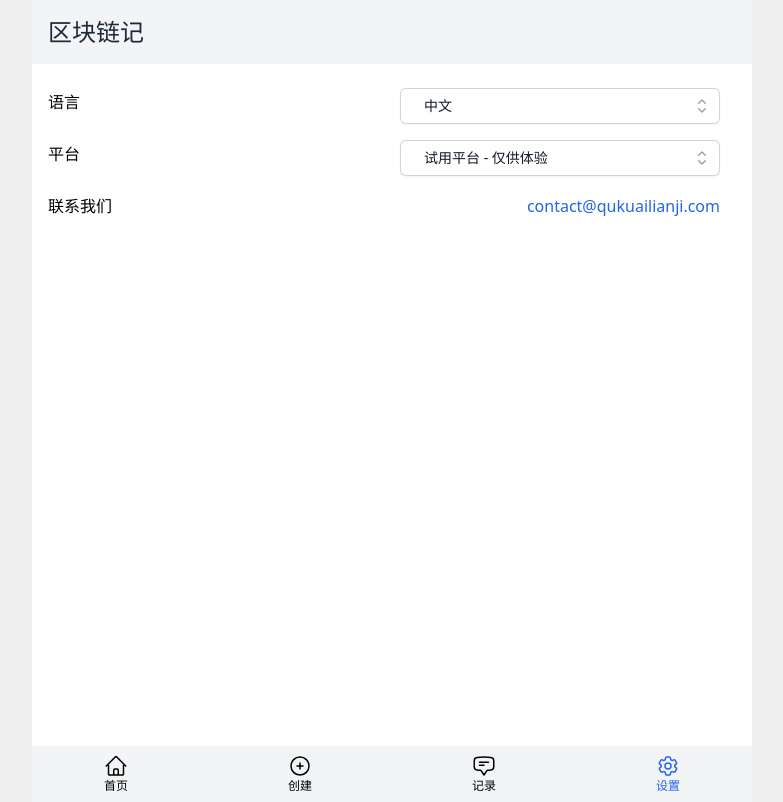
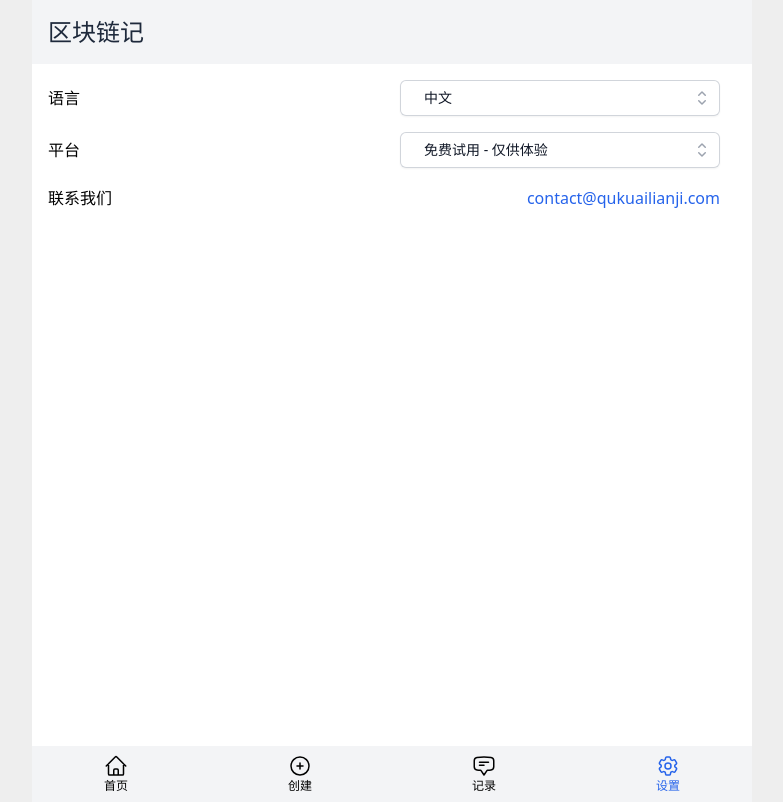
Before and after one commit to 0x74616e67/recordonchain-interface, a Next.js app: page /setting in a window 1280 px wide. Shown: the whole page, without its empty margins (248-1031 px from the left). Built offline with nearby package versions, Linux system fonts and the light colour scheme.

Commit message:
update locale and some style

```diff
--- a/src/components/Select/index.js
+++ b/src/components/Select/index.js
@@ -14,8 +14,8 @@
 }) {
   return (
     <Listbox value={value} onChange={onChange}>
-      <div className="relative mt-2 sm:max-w-xs">
-        <ListboxButton className="relative w-full cursor-default rounded-md bg-white py-1.5 pl-3 pr-10 text-left text-gray-900 shadow-sm ring-1 ring-inset ring-gray-300 focus:outline-none focus:ring-2 focus:ring-blue-500 sm:text-sm sm:leading-6">
+      <div className="relative sm:max-w-xs">
+        <ListboxButton className="relative w-full cursor-default rounded-md bg-white py-1.5 pl-3 pr-10 text-left text-gray-900 shadow-sm ring-1 ring-inset ring-gray-300 focus:outline-none focus:ring-2 focus:ring-blue-600 sm:text-sm sm:leading-6">
           <span className="ml-3 block truncate">{value.label}</span>
           <span className="pointer-events-none absolute inset-y-0 right-0 ml-3 flex items-center pr-2">
             <ChevronUpDownIcon
--- a/src/locales/en.js
+++ b/src/locales/en.js
@@ -120,9 +120,9 @@
     },
     chain: {
       label: "Select a recording platform",
-      conflux: "Chinese platform",
-      ethereum: "International platform",
-      freetrail: "Trial platform - for experience only",
+      conflux: "Conflux - Chinese platform",
+      ethereum: "Ethereum - International platform",
+      freetrail: "Free Trial Offer - For experience only",
     },
     code: {
       label: "Enter confirmation code",
--- a/src/locales/zh.js
+++ b/src/locales/zh.js
@@ -120,9 +120,9 @@
     },
     chain: {
       label: "选择记录平台",
-      conflux: "国内平台",
-      ethereum: "国际平台",
-      freetrail: "试用平台 - 仅供体验",
+      conflux: "Conflux - 国内平台",
+      ethereum: "Ethereum - 国际平台",
+      freetrail: "免费试用 - 仅供体验",
     },
     code: {
       label: "输入验证码",
--- a/src/pages/records/index.js
+++ b/src/pages/records/index.js
@@ -118,7 +118,7 @@
       </div>
       <div
         id="records_container"
-        className="mt-4 absolute left-4 right-4 bottom-0 top-14 overflow-auto"
+        className="mt-5 absolute left-4 right-4 bottom-0 top-12 overflow-auto"
       >
         <Spin spinning={loading}>
           {list.map((l) => (
--- a/src/pages/setting/index.js
+++ b/src/pages/setting/index.js
@@ -13,7 +13,7 @@
         <title>{t("meta.title")}</title>
       </Head>
       <Locale></Locale>
-      <div className="mt-2"></div>
+      <div className="mt-4"></div>
       <Chain></Chain>
       <div className="mt-2"></div>
       <div className="grid grid-cols-3 gap-4 flex items-center h-11 sm:pr-4">
```
